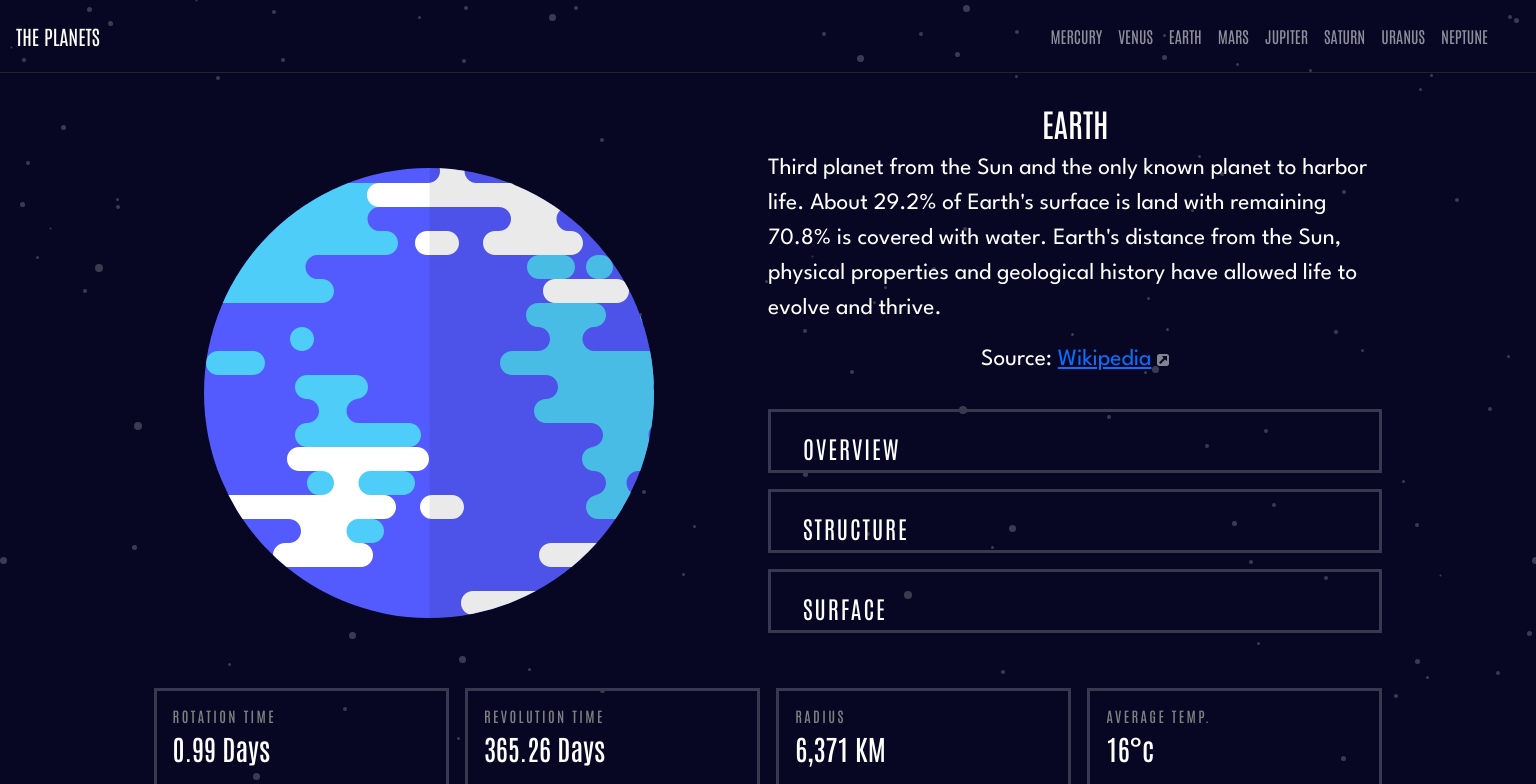
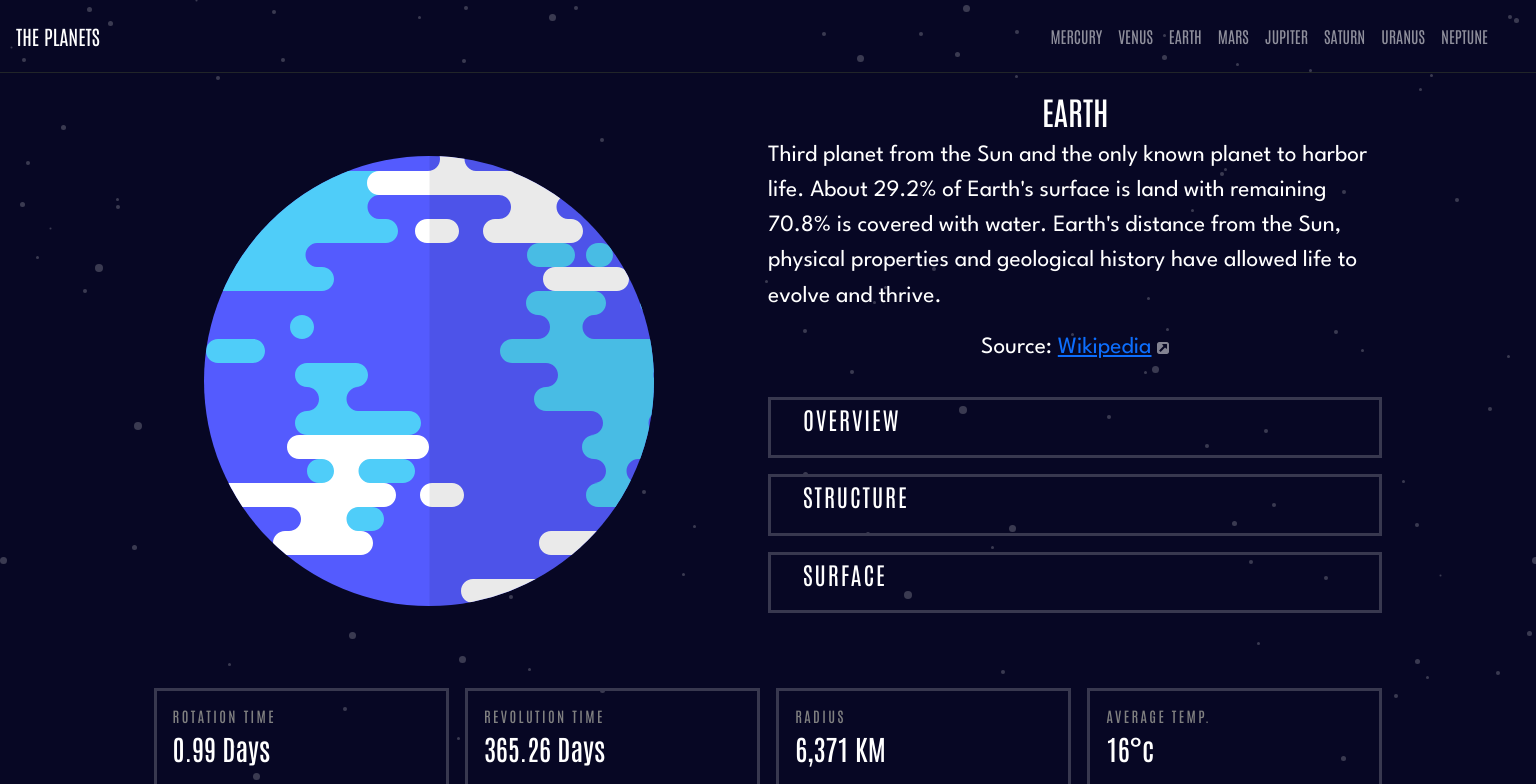
Before and after one commit to Nmelms/planets, a React (Create React App) app: page / in a window 1536 px wide. Shown: the top 784 px of the page. Built offline with nearby package versions, Linux system fonts and the light colour scheme.

Commit message:
attempted to fix layout on scaled screens

```diff
--- a/src/index.css
+++ b/src/index.css
@@ -32,7 +32,7 @@ body {
 
 
 
-@media screen and (min-width: 1px) and (max-width: 768px) {
+@media screen and (min-width: 1px) and (max-width: 600px) {
   .num{
     display: none
   }
@@ -184,7 +184,7 @@ body {
 
 }
 
-@media screen and (min-width: 769px ) and (max-width: 1439px) {
+@media screen and (min-width: 601px ) and (max-width: 1000px) {
   .navCol{
     flex-direction: column;
     align-items: center;
@@ -311,7 +311,13 @@ body {
 
 }
 
-@media screen and (min-width: 1440px){
+@media screen and (min-width: 1001px){
+  .navBar{
+    max-height: 10vh;
+  }
+  .planetImg{
+    max-height: 80%;
+  }
   .surfaceImg{
     position: absolute;
     z-index: 2;
@@ -321,8 +327,8 @@ body {
   .infoSelectItem button{
     font-size: 1.5rem;
     letter-spacing: .12rem;
+    text-align: center;
     display: flex;
-    padding-top: .75em;
     padding-left: 2rem;
     text-align: center;
     width: 100%;
@@ -342,6 +348,7 @@ body {
   }
   .infoSelectItem button{
     display: flex;
+    font-size: camp(1rem, 1rem + 1vh, 2rem)
   }
   button div{
     text-align: center;
@@ -389,7 +396,7 @@ body {
     padding: 0% 10% 0% 10%;
     display: grid;
     grid-template-columns: 50% 50%;
-    grid-template-rows: 40vh 40vh 10vh;
+    grid-template-rows: 2fr 2fr .5fr;
     grid-template-areas:
       "pic details"
       "pic infoSelect"
@@ -397,13 +404,13 @@ body {
     height: 90vh;
   }
   .stats{
+    max-height: 100%;
     display: flex;
     align-self: flex-end;
     justify-content: space-between;
   }
   .statsItem{
     border: 3px solid #38384F !important;
-    max-height: 100%;
     width: 24%;
     padding: 1rem;
   }
```
